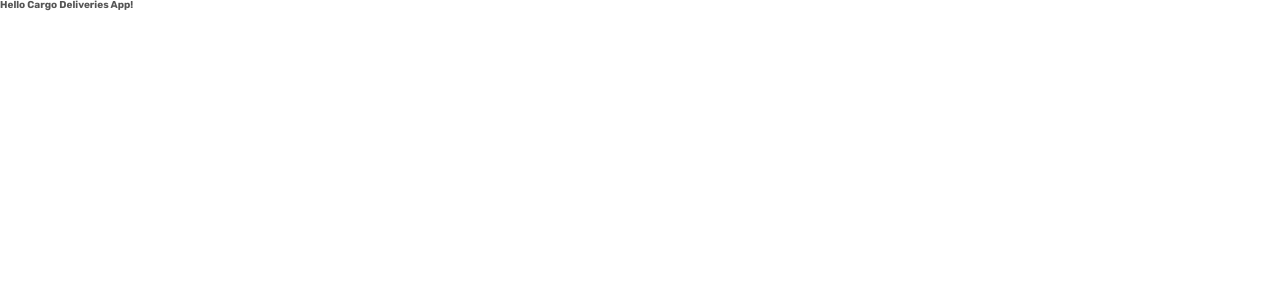
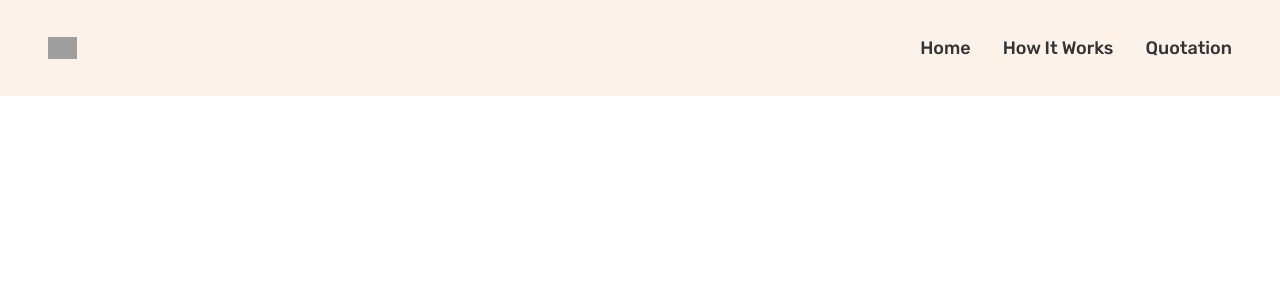
Before and after one commit to dredysteam/Cargo-Deliv, an Angular app: page / in a window 1280 px wide. Shown: the top 300 px of the page. Built offline with nearby package versions, Linux system fonts and the light colour scheme; grey boxes are pictures that could not be loaded.

Commit message:
header & nav c created

```diff
--- a/src/app/app.component.html
+++ b/src/app/app.component.html
@@ -1,3 +1,3 @@
-<div>Hello Cargo Deliveries App!</div>
+<app-header></app-header>
 
 <router-outlet></router-outlet>
--- /dev/null
+++ b/src/app/components/header/header.component.css
@@ -0,0 +1,14 @@
+.header {
+  display: flex;
+  justify-content: space-between;
+  align-items: center;
+  background-color: #fdf2e9;
+
+  /* Because we want header to be sticky later */
+  height: 9.6rem;
+  padding: 0 4.8rem;
+}
+
+.logo {
+  height: 2.2rem;
+}
--- /dev/null
+++ b/src/app/components/header/header.component.html
@@ -0,0 +1,8 @@
+<header class="header">
+  <img
+    class="logo"
+    alt="The Furious logo"
+    src="../../../assets/delivery-logo.jpg"
+  />
+  <app-nav></app-nav>
+</header>
--- /dev/null
+++ b/src/app/components/header/header.component.ts
@@ -0,0 +1,15 @@
+import { Component, OnInit } from '@angular/core';
+
+@Component({
+  selector: 'app-header',
+  templateUrl: './header.component.html',
+  styleUrls: ['./header.component.css']
+})
+export class HeaderComponent implements OnInit {
+
+  constructor() { }
+
+  ngOnInit(): void {
+  }
+
+}
--- /dev/null
+++ b/src/app/components/nav/nav.component.css
@@ -0,0 +1,35 @@
+.main-nav-list {
+  display: flex;
+  list-style: none;
+  gap: 3.2rem;
+  align-items: center;
+}
+
+.main-nav-link:link,
+.main-nav-link:visited {
+  text-decoration: none;
+  color: #333;
+  font-weight: 500;
+  font-size: 1.8rem;
+  transition: all 0.3s;
+
+  display: inline-block;
+}
+
+.main-nav-link:hover,
+.main-nav-link:active {
+  color: #990011ff;
+}
+
+.main-nav-link.nav-cta:link,
+.main-nav-link.nav-cta:visited {
+  padding: 1.2rem 2.4rem;
+  border-radius: 9px;
+  color: #fff;
+  background-color: #e67e22;
+}
+
+.main-nav-link.nav-cta:hover,
+.main-nav-link.nav-cta:active {
+  color: #990011ff;
+}
--- /dev/null
+++ b/src/app/components/nav/nav.component.html
@@ -0,0 +1,9 @@
+<nav class="main-nav">
+  <ul class="main-nav-list">
+    <li *ngFor="let item of list">
+      <a class="main-nav-link" [routerLink]="item.route" routerLink="active">{{
+        item.name
+      }}</a>
+    </li>
+  </ul>
+</nav>
--- /dev/null
+++ b/src/app/components/nav/nav.component.ts
@@ -0,0 +1,27 @@
+import { Component, OnInit } from '@angular/core';
+
+@Component({
+  selector: 'app-nav',
+  templateUrl: './nav.component.html',
+  styleUrls: ['./nav.component.css'],
+})
+export class NavComponent implements OnInit {
+  list = [
+    {
+      route: 'dashboard',
+      name: 'Home',
+    },
+    {
+      route: 'howitworks',
+      name: 'How It Works',
+    },
+    {
+      route: 'quotation',
+      name: 'Quotation',
+    },
+  ];
+
+  constructor() {}
+
+  ngOnInit(): void {}
+}
```
Also changed, not shown: src/app/app.module.ts (+7 -1 lines), 2 other files (tests, documents, lock files or other folders).
